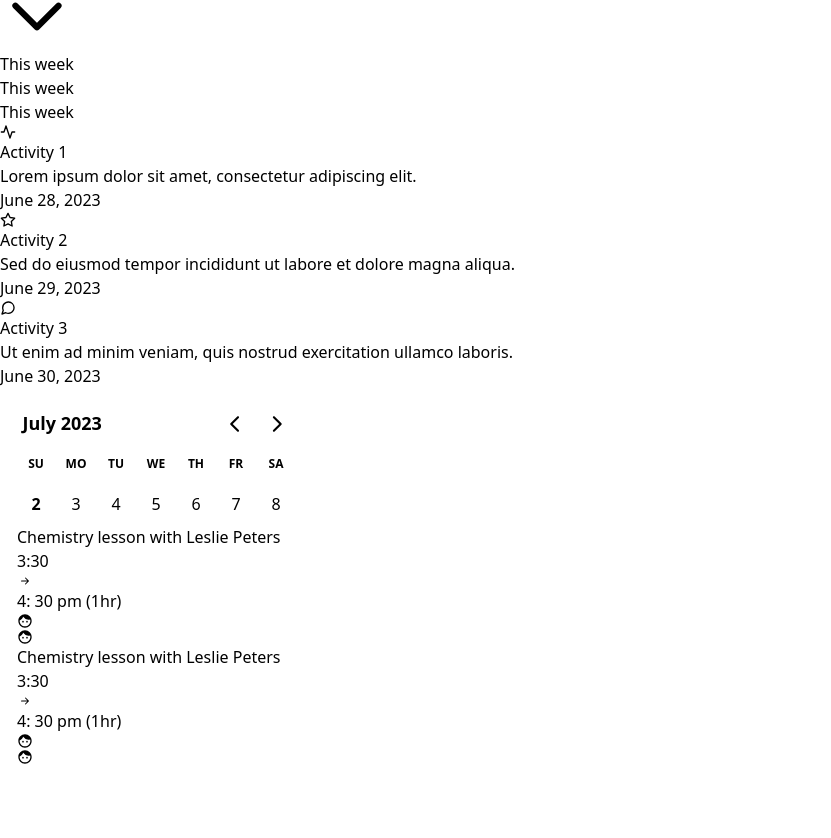
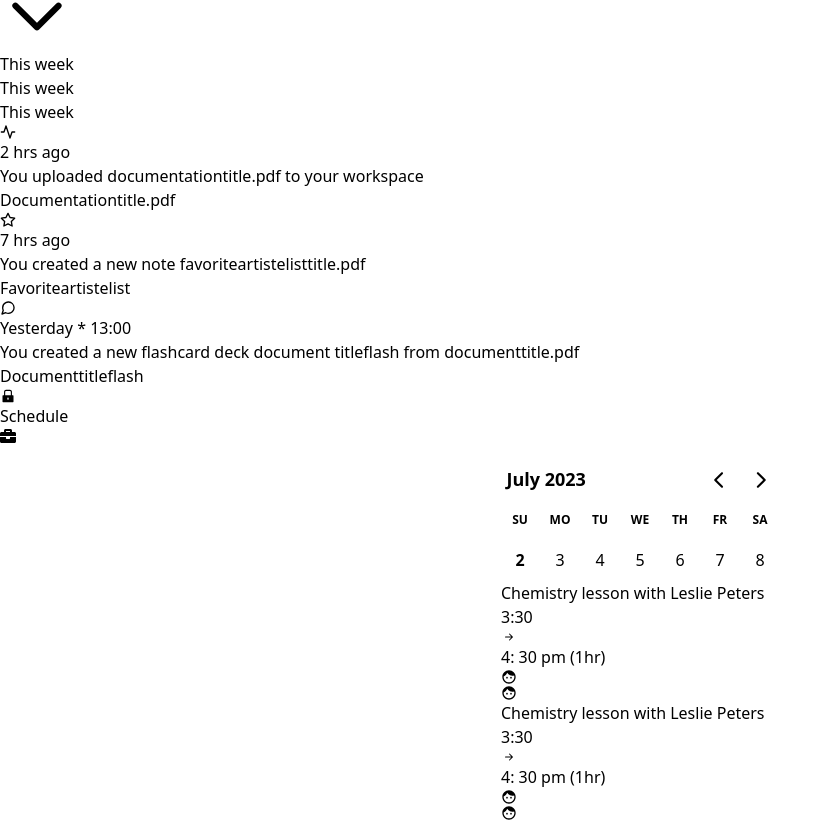
Before and after one commit to oluwafaith/Shepherd, a React (Vite) app: page / in a window 1280 px wide. Shown: the part 2608-3446 px from the top of the page, without its empty margins (0-831 px from the left). Before the commit the page ends 3390 px from the top, so only its background shows below. Built offline with nearby package versions, Linux system fonts and the light colour scheme.

Commit message:
adjusting pages

```diff
--- a/package.json
+++ b/package.json
@@ -11,7 +11,6 @@
   },
   "dependencies": {
     "@types/react-icons": "^3.0.0",
-    "@types/react-vertical-timeline-component": "^3.3.3",
     "chart.js": "^4.3.0",
     "date-fns": "^2.30.0",
     "prettier": "^2.8.8",
@@ -21,8 +20,7 @@
     "react-day-picker": "^8.8.0",
     "react-dom": "^18.2.0",
     "react-icons": "^4.10.1",
-    "react-router-dom": "^6.14.0",
-    "react-vertical-timeline-component": "^3.6.0"
+    "react-router-dom": "^6.14.0"
   },
   "devDependencies": {
     "@types/react": "^18.0.37",
--- a/src/components/BarChart.tsx
+++ b/src/components/BarChart.tsx
@@ -55,13 +55,13 @@ const data = {
 
 function BarChart() {
   return (
-    <div className="w-full">
+    <div className="md:w-full">
       <h3 className="ml-4">Quiz Performance</h3>
       <div className=" h-1/6">
         <Bar
           data={data}
           options={options}
-          style={{ width: '90%', height: '', marginLeft: '4%' }}
+          style={{ width: '90%', height: '60%', marginLeft: '4%' }}
         />
       </div>
     </div>
--- a/src/components/CardFooter.tsx
+++ b/src/components/CardFooter.tsx
@@ -2,11 +2,12 @@ import { BsLightningChargeFill } from 'react-icons/bs';
 
 function CardFooter() {
   return (
-    <article className="mt-2 flex items-center ">
-      <span className=" mr-1 text-orange-300">
+    <article className="mt-2 flex items-center text-gray-500 ">
+      <span className="ml-2 mr-1 text-orange-300">
         <BsLightningChargeFill />
       </span>
-      Current Streak : <span className="ml-1 font-semibold">20 days</span>
+      Current streak:{' '}
+      <span className="ml-1 font-semibold text-gray-800">20 days</span>
     </article>
   );
 }
--- a/src/components/Dropdown.tsx
+++ b/src/components/Dropdown.tsx
@@ -13,6 +13,7 @@ function Dropdown() {
   const handleSelect = (event: any) => {
     const value = event.target.textContent;
     setSelected(value);
+    setOpen(!open);
   };
 
   return (
--- a/src/components/Events.tsx
+++ b/src/components/Events.tsx
@@ -6,7 +6,7 @@ function Events() {
       {EventData.map((item) => (
         <div
           key={item.id}
-          className={`mb-4 rounded-lg border-l-8 border-s-orange-400 bg-${item.color}-100 z-40 p-4 text-sm  text-gray-500 dark:text-${item.color}-400`}
+          className={`mb-2 rounded-lg border-l-8 border-s-orange-400 bg-${item.color}-100 z-40 p-2  text-sm  text-gray-500 dark:text-${item.color}-400`}
         >
           <p>{item.text}</p>
           <p className="flex items-center  ">
--- a/src/components/List.tsx
+++ b/src/components/Feed.tsx
@@ -1,6 +1,6 @@
 import { Activities } from '../data/Data';
 
-const List = () => {
+const Feed = () => {
   return (
     <section className="mx-auto max-w-md overflow-hidden bg-white md:max-w-2xl">
       <ul className="relative">
@@ -18,10 +18,16 @@ const List = () => {
                     <div className=" absolute left-6 h-full w-0.5 bg-gray-300"></div>
                   )}
                 </div>
-                <div className="ml-4">
-                  <h4 className="text-lg font-semibold">{activity.title}</h4>
-                  <p className="text-gray-500">{activity.description}</p>
-                  <p className="mt-1 text-xs text-gray-400">{activity.date}</p>
+                <div className="ml-4 text-gray-400">
+                  <p className="mt-1 text-xs ">{activity.date}</p>
+                  <p className=" md: mb-1 text-xs  text-gray-600 md:text-sm md:font-normal">
+                    {activity.title}
+                  </p>
+                  <p className="">
+                    <span className="rounded-xl border-2 border-dashed  border-gray-300 p-1 text-xs">
+                      {activity.description}
+                    </span>
+                  </p>
                 </div>
               </div>
             </li>
@@ -32,4 +38,4 @@ const List = () => {
   );
 };
 
-export default List;
+export default Feed;
--- a/src/components/Flashcard.tsx
+++ b/src/components/Flashcard.tsx
@@ -10,8 +10,8 @@ function Flashcard() {
   };
 
   return (
-    <article className="flex  bg-white pl-2 text-gray-400">
-      <article className="border-r border-gray-300 pb-8 pr-2 text-sm md:flex-1">
+    <article className=" bg-white  pl-2 text-gray-400 md:flex">
+      <article className=" border-b border-gray-300 pb-8 pr-2 text-sm sm:border-b-2 md:flex-1 md:border-b-0 md:border-r">
         <h4 className="pb-3 pt-2 font-semibold">Flashcard Performance</h4>
         {Card.map((item) => (
           <div key={item.id} className="flex items-center pb-4">
--- a/src/components/Scheduler.tsx
+++ b/src/components/Scheduler.tsx
@@ -1,10 +1,9 @@
 import { endOfWeek, isWithinInterval, startOfWeek } from 'date-fns';
-
 import { DayPicker, Row, RowProps } from 'react-day-picker';
-
 import 'react-day-picker/dist/style.css';
 import Events from './Events';
-
+import { AiFillLock } from 'react-icons/ai';
+import { FaBriefcase } from 'react-icons/fa';
 function CurrentWeekRow(props: RowProps) {
   const isDateInCurrentWeek = (dateToCheck: Date) => {
     const today = new Date();
@@ -12,27 +11,39 @@ function CurrentWeekRow(props: RowProps) {
     const end = endOfWeek(today);
     return isWithinInterval(dateToCheck, { start, end });
   };
+
   const isNotCurrentWeek = props.dates.every(
     (date) => !isDateInCurrentWeek(date)
   );
+
   if (isNotCurrentWeek) return <></>;
+
   return <Row {...props} />;
 }
 
 function Scheduler() {
-  // const [selected, setSelected] = useState<Date>();
   return (
     <>
-      <div>
-        <div>
-          <DayPicker
-            components={{ Row: CurrentWeekRow }}
-            showOutsideDays
-            mode="single"
-            footer={<Events />}
-          />
+      {/* header */}
+      <article className="dark:gray-500 flex items-center justify-between border-b-2 pb-4">
+        <div className=" ml-3 mt-2 flex items-center ">
+          <span className="mr-3 text-blue-500">
+            <AiFillLock />
+          </span>
+          <span className="font-semibold text-gray-500">Schedule</span>
         </div>
-      </div>
+        <div className="mr-3 mt-2 text-gray-500">
+          <FaBriefcase />
+        </div>
+      </article>{' '}
+      {/* date  */}
+      <DayPicker
+        style={{ display: 'flex', justifyContent: 'center' }}
+        components={{ Row: CurrentWeekRow }}
+        showOutsideDays={true}
+        mode="single"
+        footer={<Events />}
+      />
     </>
   );
 }
--- a/src/data/Data.tsx
+++ b/src/data/Data.tsx
@@ -93,33 +93,27 @@ export const DropdownData = [
   },
 ];
 
-
-
-
 export const Activities = [
   {
-    title: 'Activity 1',
-    description: 'Lorem ipsum dolor sit amet, consectetur adipiscing elit.',
-    date: 'June 28, 2023',
+    title: 'You uploaded documentationtitle.pdf to your workspace ',
+    description: 'Documentationtitle.pdf',
+    date: '2 hrs ago',
     icon: FiActivity,
   },
   {
-    title: 'Activity 2',
-    description:
-      'Sed do eiusmod tempor incididunt ut labore et dolore magna aliqua.',
-    date: 'June 29, 2023',
+    title: 'You created a new note favoriteartistelisttitle.pdf',
+    description: 'Favoriteartistelist',
+    date: '7 hrs ago',
     icon: FiStar,
   },
   {
-    title: 'Activity 3',
-    description:
-      'Ut enim ad minim veniam, quis nostrud exercitation ullamco laboris.',
-    date: 'June 30, 2023',
+    title:
+      'You created a new flashcard deck document titleflash from documenttitle.pdf',
+    description: 'Documenttitleflash',
+    date: 'Yesterday * 13:00',
     icon: FiMessageCircle,
   },
-
 ];
-
 
 export const EventData = [
   {
--- a/src/pages/Dashboard.tsx
+++ b/src/pages/Dashboard.tsx
@@ -1,7 +1,7 @@
 import Sidebar from '../components/Sidebar';
 import BarChart from '../components/BarChart';
 import Activity from '../components/Activity';
-import List from '../components/List';
+import Feed from '../components/Feed';
 import Scheduler from '../components/Scheduler';
 import Header from '../components/Header';
 import Summary from '../components/Summary';
@@ -9,36 +9,41 @@ import Flashcard from '../components/Flashcard';
 import CardFooter from '../components/CardFooter';
 function Dashboard() {
   return (
-    <main className="flex  bg-white">
+    <main className="flex  h-screen bg-white md:overflow-hidden">
+      {/* left section */}
       <aside className="h-screen  bg-white  ">
         <Sidebar />
       </aside>
 
-      <section className=" ml-2 mr-2  h-screen w-5/6 border-r-2  border-black  ">
+      {/* right section */}
+      <section className=" mr-2 h-screen  w-5/6 border-black md:ml-2  md:border-r-2  ">
         <section className="h-0.5/6 m-2 ">
           <Header />
         </section>
 
-        <section className=" h-2.5/6 relative grid justify-around md:flex ">
-          <aside className="m-2 w-2/5  flex-grow  flex-col rounded-lg border border-gray-200 bg-gray-300 shadow dark:border-gray-700 dark:bg-gray-800 ">
+        {/* summary and quiz performance */}
+        <section className="  h-2.5/6 relative grid   md:flex md:justify-around ">
+          {/* summary */}
+          <aside className="m-2 w-full rounded-lg  bg-gray-200 bg-opacity-50  shadow dark:border-gray-700 dark:bg-gray-500 md:w-2/5 md:flex-grow md:flex-col md:border md:border-gray-200 ">
             <Summary />
             <hr />
-
             <Flashcard />
             <CardFooter />
           </aside>
 
-          <div className="m-2  w-3/5 rounded-lg border border-gray-200 bg-blue-50 shadow dark:border-gray-700 dark:bg-gray-800">
+          {/* quiz */}
+          <div className="m-2 rounded-lg border border-gray-200 bg-gray-100 shadow dark:border-gray-700 dark:bg-gray-500 md:w-3/5">
             <BarChart />
           </div>
         </section>
 
-        <section className="h-3.5/6 flex overflow-scroll ">
-          <div className="m-2 w-3/5 rounded-lg border border-gray-200 shadow dark:border-gray-700 dark:bg-gray-800">
+        <section className="h-3.5/6 overflow-scroll  md:flex ">
+          <div className="m-2 rounded-lg border border-gray-200 shadow dark:border-gray-700 dark:bg-gray-800 md:w-3/5">
             <Activity />
-            <List />
+            <Feed />
           </div>
-          <div className="m-2  w-2/5 rounded-lg border border-gray-200  shadow dark:border-gray-700 dark:bg-gray-800">
+
+          <div className="m-2  rounded-lg border border-gray-200 shadow  dark:border-gray-700 dark:bg-gray-800 md:w-2/5">
             <Scheduler />
           </div>
         </section>
```
Also changed, not shown: src/components/Carousel.tsx (+5 -5 lines), src/components/Stepper.tsx (deleted, +0 -88 lines), 1 other file (tests, documents, lock files or other folders).
